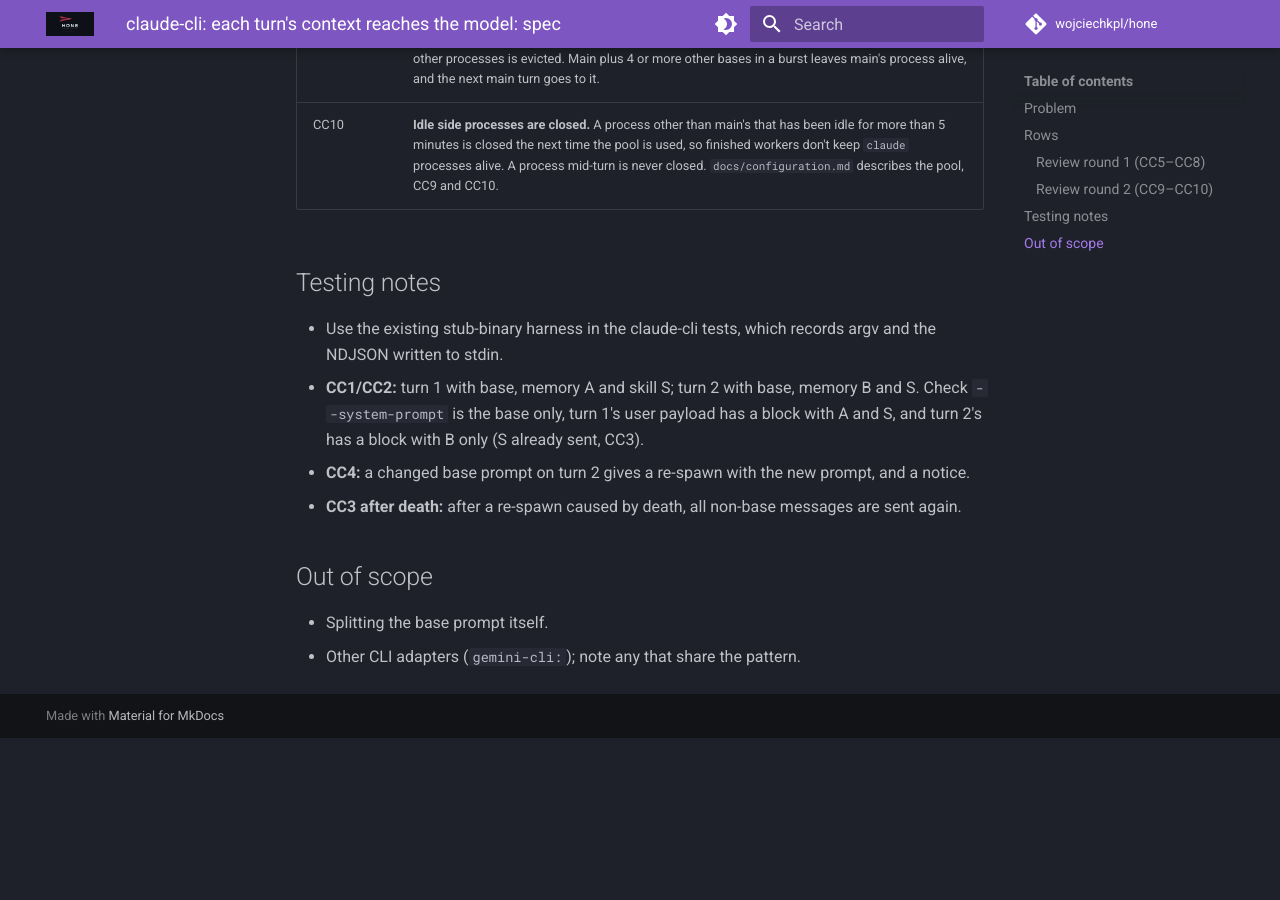
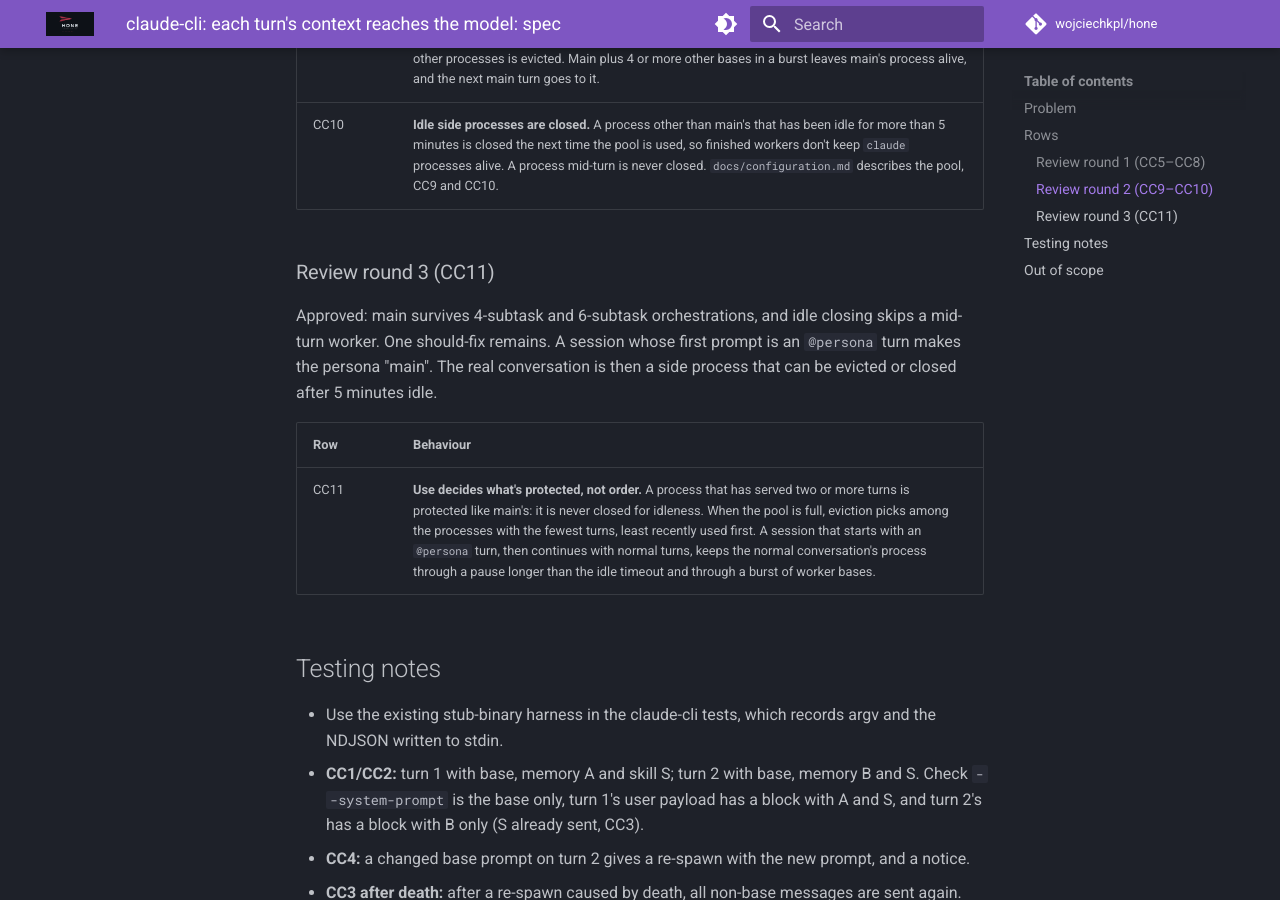
Before and after one commit to wojciechkpl/hone, an MkDocs documentation site: the page built from docs/plans/claude-cli-turn-context-spec.md, in a window 1280 px wide and 900 px high, scrolled down 2266 px. Built offline with MkDocs 1.6.1 and Material for MkDocs 9.7.7, drawn with Linux system fonts in a browser that asks for light colours; comment, search, counter and statistics services are not loaded; before the commit the page ends 3004 px from its top, so only the background shows below that.

Commit message:
docs: claude-cli spec round 3 (CC11)

```diff
--- a/docs/plans/claude-cli-turn-context-spec.md
+++ b/docs/plans/claude-cli-turn-context-spec.md
@@ -38,6 +38,14 @@
 | CC9 | **The main conversation is never evicted.** The first base prompt the provider sees is the main conversation, and its process is never evicted. When the pool is full, the least recently used of the other processes is evicted. Main plus 4 or more other bases in a burst leaves main's process alive, and the next main turn goes to it. |
 | CC10 | **Idle side processes are closed.** A process other than main's that has been idle for more than 5 minutes is closed the next time the pool is used, so finished workers don't keep `claude` processes alive. A process mid-turn is never closed. `docs/configuration.md` describes the pool, CC9 and CC10. |
 
+### Review round 3 (CC11)
+
+Approved: main survives 4-subtask and 6-subtask orchestrations, and idle closing skips a mid-turn worker. One should-fix remains. A session whose first prompt is an `@persona` turn makes the persona "main". The real conversation is then a side process that can be evicted or closed after 5 minutes idle.
+
+| Row | Behaviour |
+|---|---|
+| CC11 | **Use decides what's protected, not order.** A process that has served two or more turns is protected like main's: it is never closed for idleness. When the pool is full, eviction picks among the processes with the fewest turns, least recently used first. A session that starts with an `@persona` turn, then continues with normal turns, keeps the normal conversation's process through a pause longer than the idle timeout and through a burst of worker bases. |
+
 ## Testing notes
 
 - Use the existing stub-binary harness in the claude-cli tests, which records argv and the NDJSON written to stdin.
```
